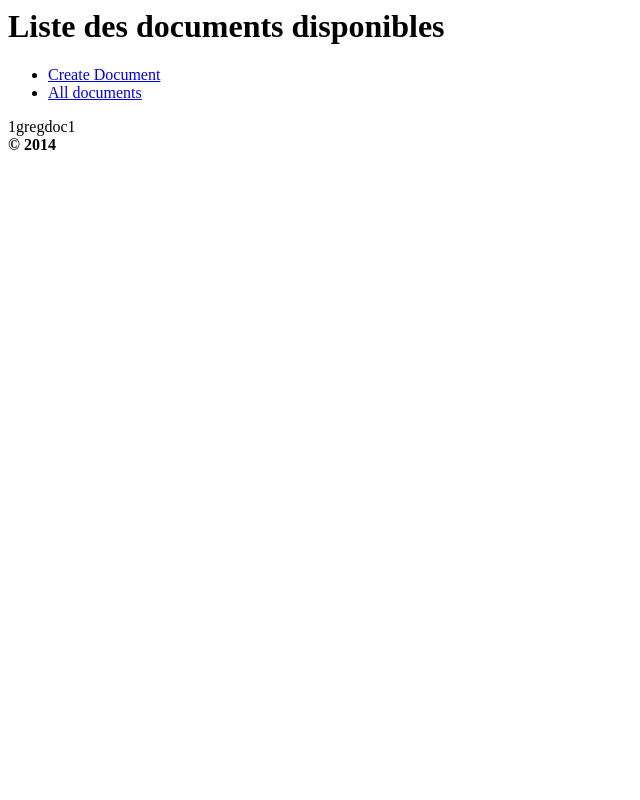
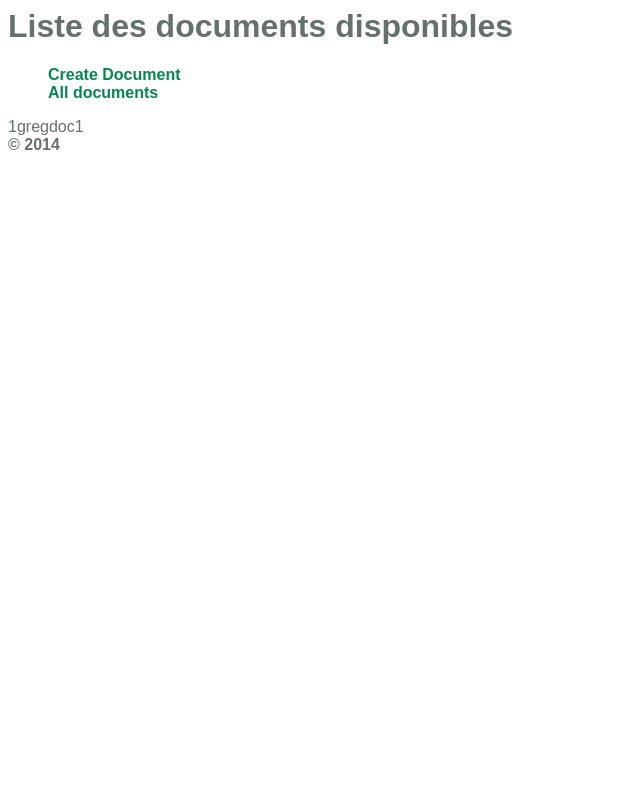
Before and after one commit to gcalsamiglia/gcodegen, a CodeIgniter app: page /database/index.php/document/list in a window 1280 px wide. Shown: the whole page, without its empty margins (0-640 px from the left). Run offline with CodeIgniter, Linux system fonts and the light colour scheme; data comes from the database, SQL or seed files in the repository; some libraries are stand-ins or nearby versions.

Commit message:
added css dir and file

```diff
--- a/application/views/templates/header.php
+++ b/application/views/templates/header.php
@@ -1,6 +1,7 @@
 <html>
 <h1><?php echo $title ?></h1>
 <head>
+	<link rel="stylesheet" href="/public/style/style.css">
 	<script src="http://ajax.googleapis.com/ajax/libs/jquery/1.11.1/jquery.min.js"></script>
     <title><?php echo $title ?></title>
 </head>
--- /dev/null
+++ b/public/style/style.css
@@ -0,0 +1,30 @@
+a{
+	font-weight: bold;
+}
+a:link {
+    text-decoration: none;
+    color: #04884F;
+}
+
+a:visited {
+    text-decoration: none;
+    color: #04884F;
+}
+
+a:hover {
+    text-decoration: underline;
+}
+
+a:active {
+    text-decoration: underline;
+}
+
+body {
+	font-family: Arial, Helvetica, sans-serif;
+	color: #66716C;
+
+}
+
+ul {
+	list-style-type: none;
+}
```
